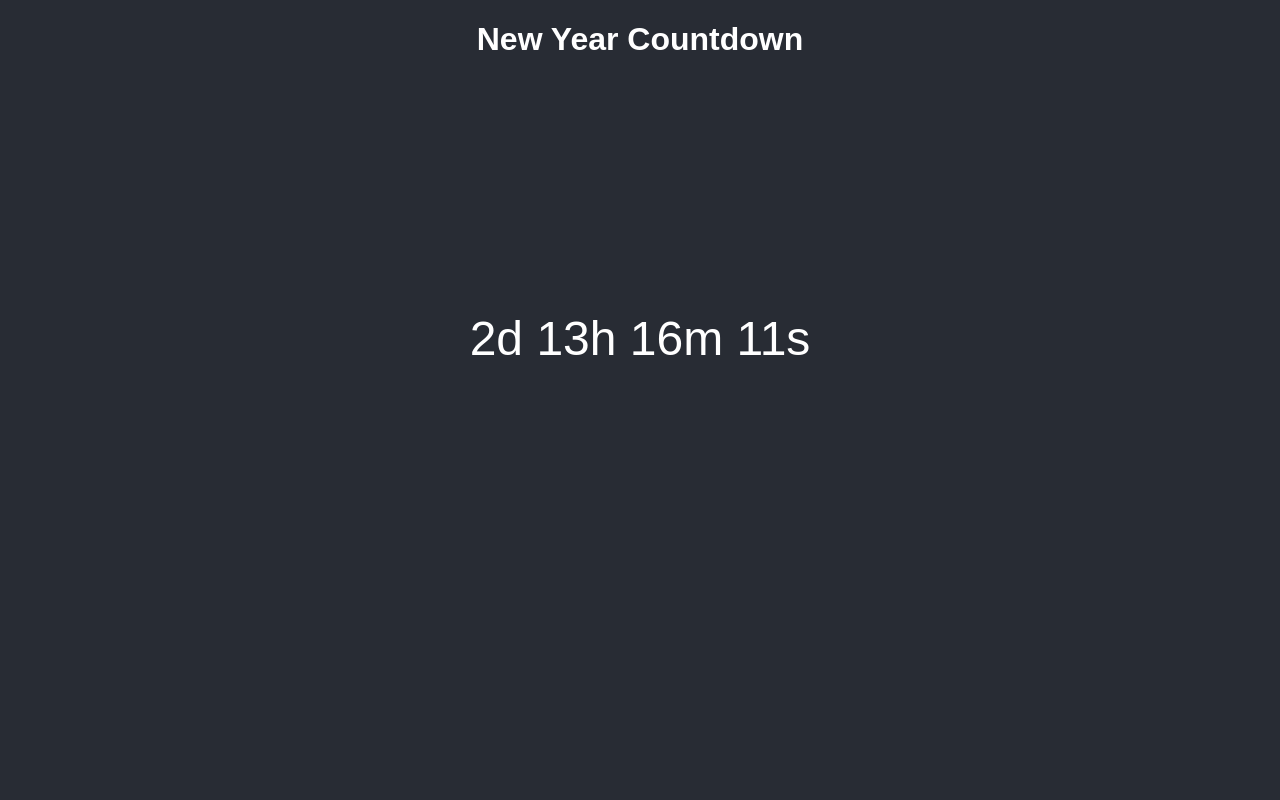
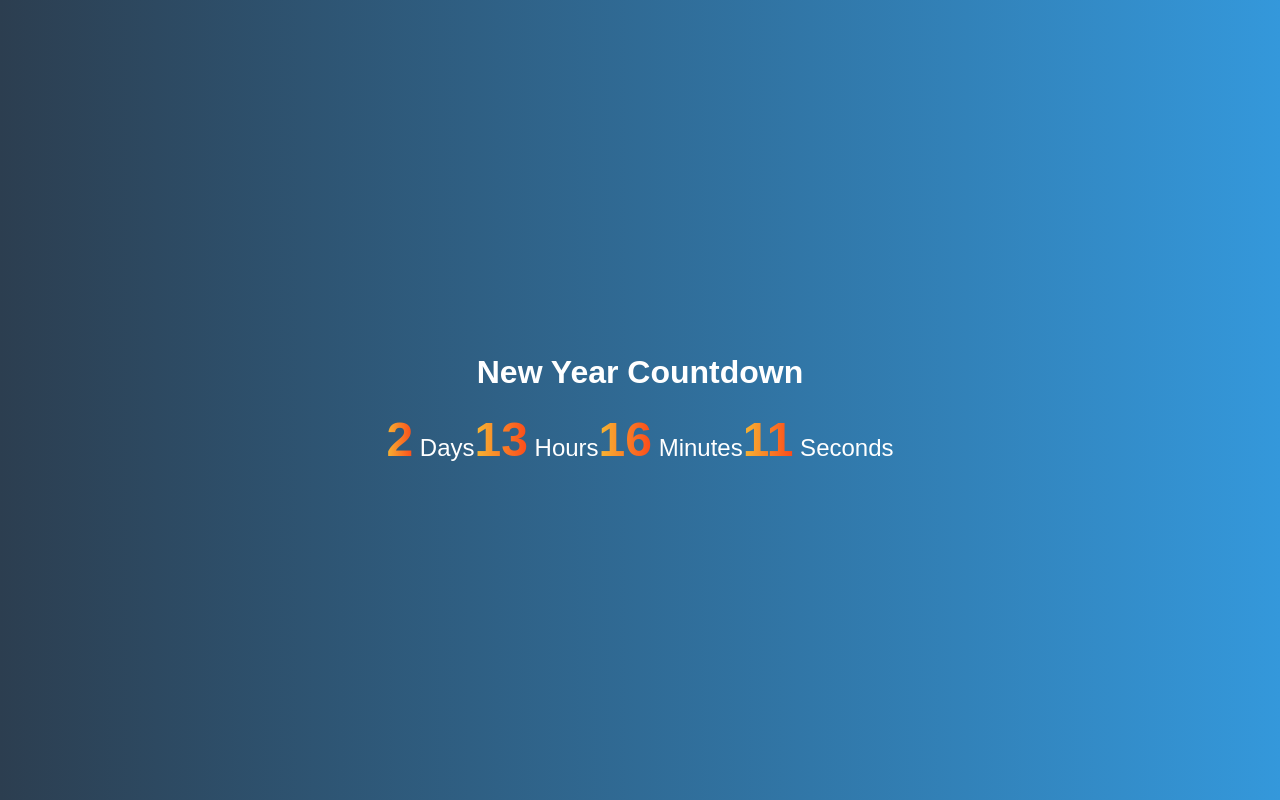
Before and after one commit to Azureclu/azureclu.github.io, a plain HTML site: page index.html in a window 1280 px wide. Drawn offline with Linux system fonts and the light colour scheme.

Commit message:
index.html

```diff
--- a/index.html
+++ b/index.html
@@ -7,39 +7,71 @@
   <style>
     body {
       font-family: Arial, sans-serif;
+      display: flex;
+      justify-content: center;
+      align-items: center;
+      height: 100vh;
+      margin: 0;
+      background: linear-gradient(to right, #2c3e50, #3498db);
+      color: #fff;
+    }
+
+    .countdown-container {
       text-align: center;
-            background: #282c34;
-            color: white;
     }
-        .countdown {
-            font-size: 3em;
-            margin-top: 20%;
+
+    #countdown {
+      display: flex;
+      justify-content: space-around;
+      margin-top: 20px;
+    }
+
+    #countdown div {
+      font-size: 24px;
+    }
+
+    #countdown span {
+      font-size: 48px;
+      font-weight: bold;
+      background: linear-gradient(to right, #f7b733, #fc4a1a);
+      -webkit-background-clip: text;
+      color: transparent;
     }
   </style>
 </head>
 <body>
+  <div class="countdown-container">
     <h1>New Year Countdown</h1>
-    <div class="countdown" id="countdown"></div>
+    <div id="countdown">
+      <div><span id="days"></span> Days</div>
+      <div><span id="hours"></span> Hours</div>
+      <div><span id="minutes"></span> Minutes</div>
+      <div><span id="seconds"></span> Seconds</div>
+    </div>
+  </div>
+  <script>
+    const countdown = () => {
+      const countDate = new Date("Jan 1, 2025 00:00:00").getTime();
+      const now = new Date().getTime();
+      const gap = countDate - now;
 
-    <script>
-        function updateCountdown() {
-            const targetDate = new Date("Jan 1, 2025 00:00:00").getTime();
-            const now = new Date().getTime();
-            const difference = targetDate - now;
+      const second = 1000;
+      const minute = second * 60;
+      const hour = minute * 60;
+      const day = hour * 24;
 
-            const days = Math.floor(difference / (1000 * 60 * 60 * 24));
-            const hours = Math.floor((difference % (1000 * 60 * 60 * 24)) / (1000 * 60 * 60));
-            const minutes = Math.floor((difference % (1000 * 60 * 60)) / (1000 * 60));
-            const seconds = Math.floor((difference % (1000 * 60)) / 1000);
+      const days = Math.floor(gap / day);
+      const hours = Math.floor((gap % day) / hour);
+      const minutes = Math.floor((gap % hour) / minute);
+      const seconds = Math.floor((gap % minute) / second);
 
-            document.getElementById("countdown").innerHTML =
-                `${days}d ${hours}h ${minutes}m ${seconds}s`;
+      document.getElementById('days').innerText = days;
+      document.getElementById('hours').innerText = hours;
+      document.getElementById('minutes').innerText = minutes;
+      document.getElementById('seconds').innerText = seconds;
+    };
 
-            if (difference < 0) {
-                document.getElementById("countdown").innerHTML = "Happy New Year!";
-            }
-        }
-        setInterval(updateCountdown, 1000);
+    setInterval(countdown, 1000);
   </script>
 </body>
 </html>
```
Lines whose indentation alone changed are shown as unchanged.
